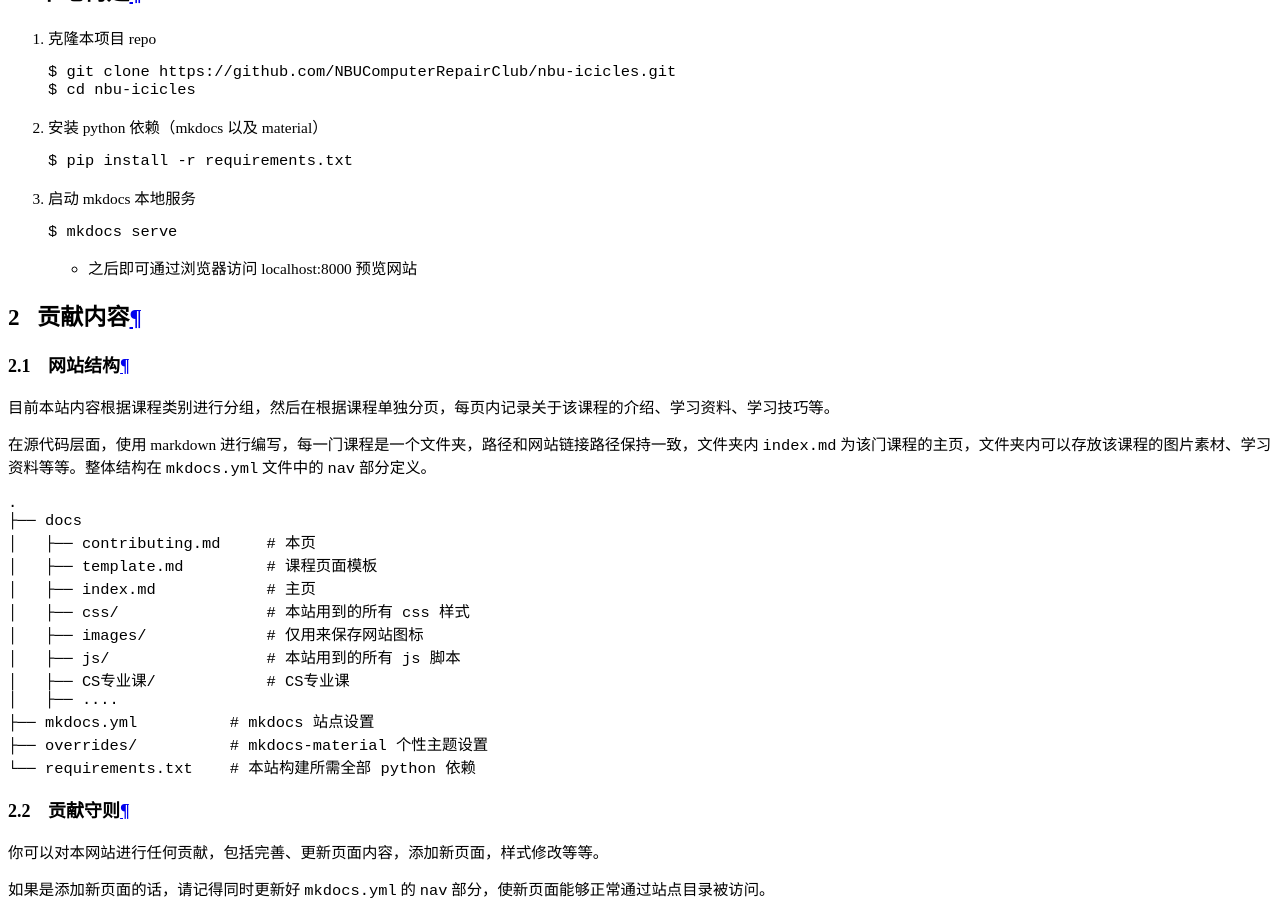
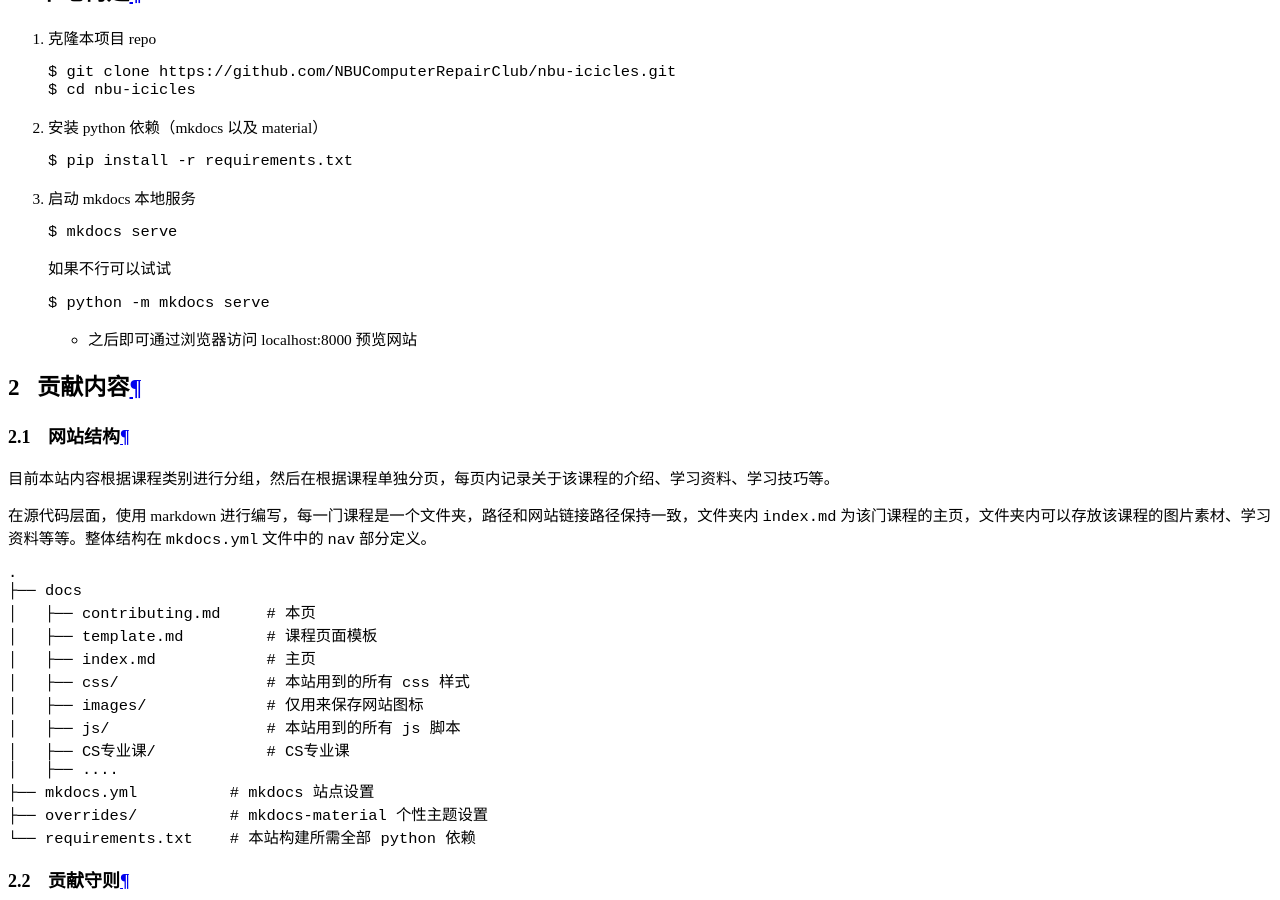
Before and after one commit to NBUComputerRepairClub/nbu-icicles, an MkDocs documentation site: the page built from docs/contributing.md, in a window 1280 px wide and 900 px high, scrolled down 15974 px. Built offline with MkDocs 1.6.1 and Material for MkDocs 9.7.7, drawn with Linux system fonts in a browser that asks for light colours; comment, search, counter and statistics services are not loaded.

Commit message:
docs: 增加python-m本地服务方式

````diff
--- a/docs/contributing.md
+++ b/docs/contributing.md
@@ -18,6 +18,10 @@
 3. 启动 mkdocs 本地服务
     ```shell
     $ mkdocs serve
+    ```
+    如果不行可以试试
+    ```shell
+    $ python -m mkdocs serve
     ```
     - 之后即可通过浏览器访问 localhost:8000 预览网站
 
````
